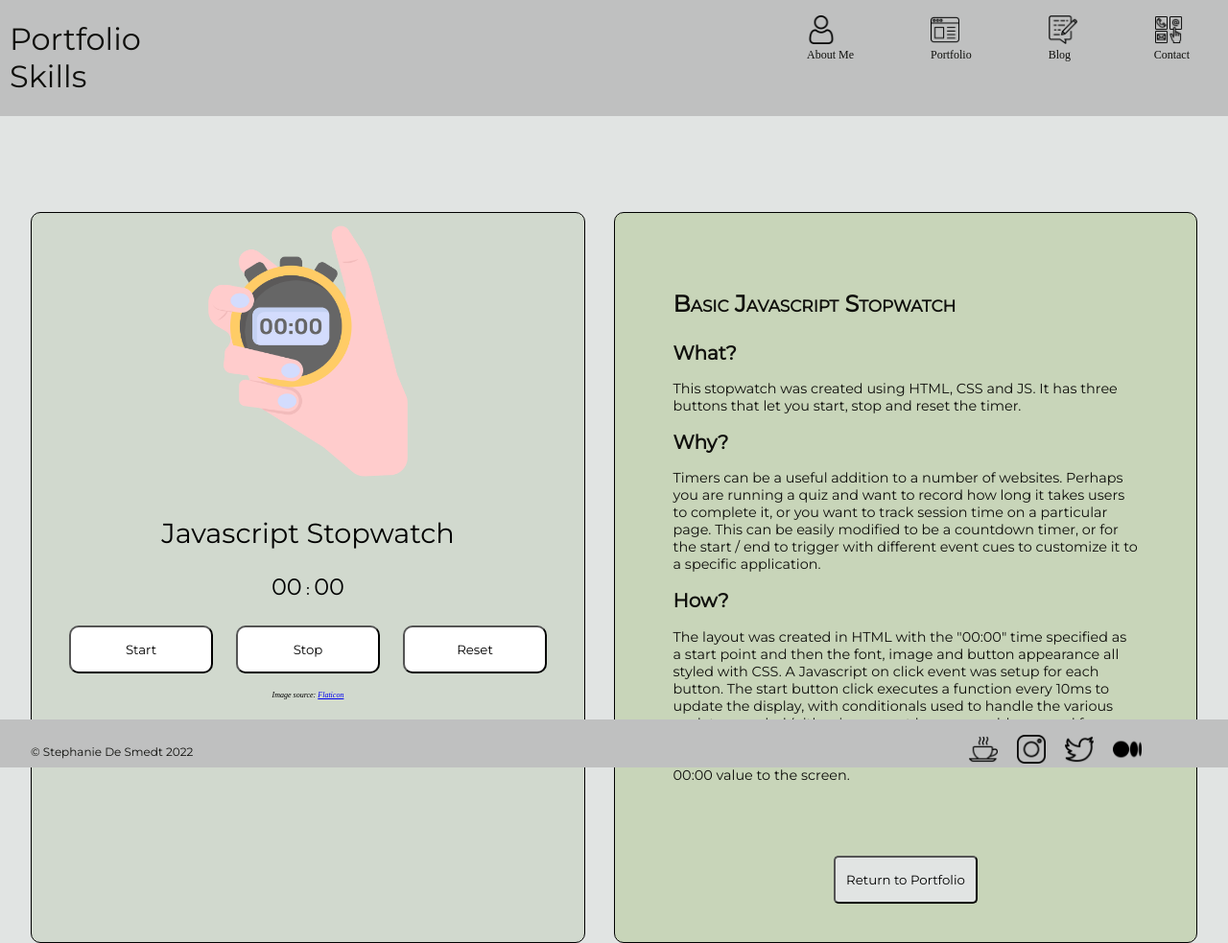
After one commit to sdesmedt/steffds.github.io, a PHP site: page /skill-projects/stopwatch/stopwatch.html in a window 1280 px wide. The commit adds this page. Shown: the whole page at 96% size. Run offline with PHP 8.4, Linux system fonts and the light colour scheme.

Commit message:
Stopwatch project and blog update

```diff
--- a/main-content/aboutme-style.css
+++ b/main-content/aboutme-style.css
@@ -166,7 +166,7 @@ h2 {
     height: 20px;
 }
 .php{
-    width: 20%;
+    width: 50%;
     background-color: green;
     color: green;
     border-radius: 10px 0 0 10px;
--- a/main-content/contact-style.css
+++ b/main-content/contact-style.css
@@ -194,3 +194,6 @@ main {
     align-self: center;
     margin-left: 10%;
 }
+.contact-form button:hover {
+    opacity: 0.7;
+}
--- a/main-content/portfolio.html
+++ b/main-content/portfolio.html
@@ -95,6 +95,7 @@
     <ul>
         <a href="../skill-projects/rotating-card/skill-rotating-card.html"><li>Rotating Card Animation</li></a>
         <a href="../skill-projects/image-carousel/skill-image-carousel.html"><li>Image Carousel</li></a>
+        <a href="../skill-projects/stopwatch/stopwatch.html"><li>Basic Stopwatch</li></a>
     </ul>
 
 
--- /dev/null
+++ b/skill-projects/stopwatch/stopwatch.html
@@ -0,0 +1,98 @@
+<!DOCTYPE html>
+<html lang="en">
+    <!DOCTYPE html>
+    <html lang="en">
+
+    <head>
+        <!--Tab Title Info-->
+        <title> Skills: Basic Javascript Stopwatch</title>
+        <!--Meta Data-->
+        <meta charset="utf-8">
+        <meta name="description" content="Demonstration of a rotating card styled with CSS">
+        <meta name="viewport" content="width=device-width, initial-scale=1">
+        <meta name="keywords" content="Portfolio, Coding, Web Design, HTML, CSS">
+        <meta name="author" content="Stephanie De Smedt">
+        <!--Links to CSS stylesheets, fonts, icons etc-->
+        <link rel="stylesheet" href="./watch-style.css">
+        <link rel="preconnect" href="https://fonts.googleapis.com">
+        <link rel="preconnect" href="https://fonts.gstatic.com" crossorigin>
+        <link href="https://fonts.googleapis.com/css2?family=Lora:ital@1&family=Montserrat&display=swap" rel="stylesheet">
+    </head>
+    <body>
+        <header>
+            <h1>Portfolio Skills</h1>
+            <nav>
+             <figure class="navitem">
+                 <a href="../../main-content/aboutme.html"><img class="navimg" src="../../resources/Icons/about-me-icon.png">
+                 <figcaption>About Me</figcaption></a>
+             </figure>
+             <figure class="navitem">
+                 <a href="../../main-content/portfolio.html"><img class="navimg" src="../../resources/Icons/portfolio-icon.png">
+                 <figcaption>Portfolio</figcaption></a>
+             </figure>
+             <figure class="navitem">
+                 <a href="../../main-content/blog.html"><img class="navimg" src="../../resources/Icons/blog-icon.png">
+                 <figcaption>Blog</figcaption></a>
+             </figure>
+             <figure class="navitem">
+                 <a href="../../main-content/contact.html"><img class="navimg" src="../../resources/Icons/contact-icon.png"></a>
+                 <figcaption>Contact</figcaption>
+             </figure>
+         </nav>
+         </header>
+
+
+    <main>
+        <div class="container">
+           <img src="./stopwatch.png" alt="Stopwatch Graphic">
+            <h2>Javascript Stopwatch</h2>
+
+           <p><span id="seconds">00</span> : <span id="tens">00</span></p>
+           <button id="button-start">Start</button>
+           <button id="button-stop">Stop</button>
+           <button id="button-reset">Reset</button>
+           <script src="watch.js"></script>
+           <p class="reference">Image source: <a href="https://www.flaticon.com/search?word=stopwatch&color=color&order_by=2" target="_blank">Flaticon</a></p>
+        </div>
+           <section id="details">
+            <div id="text-container">
+           <h1>Basic Javascript Stopwatch</h1>
+           <h2>What?</h2>
+           <p>This stopwatch was created using HTML, CSS and JS.  It has three buttons that let you start, stop
+               and reset the timer.
+           </p>
+           <h2>Why?</h2>
+           <p>Timers can be a useful addition to a number of websites.  Perhaps you are running a quiz and want to
+               record how long it takes users to complete it, or you want to track session time on a particular page.
+               This can be easily modified to be a countdown timer, or for the start / end to trigger
+               with different event cues to customize it to a specific application.
+           </p>
+           <h2>How?</h2>
+           <p>The layout was created in HTML with the "00:00" time specified as a start point and then the font, image and button appearance
+               all styled with CSS.  A Javascript on click event was setup for each button.  The start button
+               click executes a function every 10ms to update the display, with conditionals used to handle the various
+               updates needed (either increment by one or add a second for example).  The stop button halts this cycle of running
+               the funnction and the reset button halts the function and restores the orginal 00:00 value to the screen.
+           </p>
+           </div>
+           <a class="button" href="../../main-content/portfolio.html"><button type="button">Return to Portfolio</button></a>
+        </section>
+
+        </main>
+
+
+     <!--Page Specific Content Ends Here-->
+     <footer>
+        <p>&copy; Stephanie De Smedt 2022</p>
+        <ul>
+            <li><a href="https://www.buymeacoffee.com/simplystef" target="_blank" rel="noreferrer noopener"><img class="footerimg" src="../../resources/Icons/coffee-cup.png"></a></li>
+            <li><img class="footerimg" src="./resources/Icons/instagram-white.png"></li>
+            <li><a href="https://twitter.com/Simply_Stefff" target="_blank" rel="noreferrer noopener"><img class="footerimg" src="../../resources/Icons/twitter-white.png"></a></li>
+            <li><a href="https://medium.com/@simply_stef" target="_blank" rel="noreferrer noopener"><img class="footerimg" src="../../resources/Icons/medium.png"></a></li>
+        </ul>
+    </footer>
+
+</body>
+
+
+</html>
--- /dev/null
+++ b/skill-projects/stopwatch/watch-style.css
@@ -0,0 +1,182 @@
+html{
+    font-size: 16px;
+    margin: auto;
+}
+body{
+    background-color: #e1e4e3;
+    color: #0F0F0C;
+    margin: 0;
+    height: 100vh;
+}
+
+/*Title Bar Styling*/
+header {
+    background-color: #bfc0c0;
+    width: 100%;
+    position: sticky;
+    top: 0;
+    display: grid;
+    grid-template-columns: 1fr 3fr 1fr;
+}
+header h1 {
+    font-family: 'Montserrat', sans-serif;
+    font-size: 2rem;
+    grid-column: 1 / span 1;
+    margin-left: 5%;
+
+}
+header a {
+    text-decoration: none;
+}
+header nav {
+    grid-column: 3 / span 1;
+    display: flex;
+}
+.navitem {
+    align-self: ;
+    justify-self:center;
+}
+header figcaption{
+    color: #0F0F0C;
+    font-size: 0.75rem;
+    white-space: nowrap;
+}
+.navimg {
+    max-width: 30px;
+    max-height: 30px;
+}
+footer {
+    background-color: #bfc0c0;
+    width: 100%;
+    position: fixed;
+    bottom: 0;
+    display: grid;
+    grid-template-columns: 1fr 2fr 1fr;
+    height: 50px;
+}
+
+footer p {
+    grid-column: 1 / span 1;
+    margin-left: 10%;
+    align-self: center;
+    font-family: 'Montserrat', sans-serif;
+    font-size: 0.75rem;
+}
+
+footer ul {
+    grid-column: 3 / span 1;
+    display: flex;
+
+}
+
+footer li {
+    display: inline;
+    list-style: none;
+    align-items: center;
+    margin: 0 10px;
+}
+.footerimg {
+    width: 30px;
+}
+
+main {
+    width: 100%;
+    height: 100vh;
+    display: grid;
+    grid-template-rows: 100px 1fr 100px;
+    grid-template-columns: 1fr 1fr;
+}
+.container {
+    width:90%;
+    margin-left: 5%;
+    color: black;
+    text-align: center;
+    background-color: #d1d9ce;
+    grid-row: 2 / span 1;
+    grid-column: 1 / span 1;
+    border-radius: 10px;
+    border: 1px solid black;
+    margin-bottom: 70px;
+}
+.container img{
+    width: 50%;
+    max-width: 400px;
+}
+h1,
+h2,h3 {
+    font-family:  'Montserrat', sans-serif;
+    font-weight: 200;
+    font-size: 1.8rem;
+    text-transform: capitalize;
+}
+
+
+#seconds, #tens {
+    font-family:  'Montserrat', sans-serif;
+    font-size: 1.5rem;
+}
+
+button {
+    width: 150px;
+    height: 50px;
+    background: white;
+    border-radius: 10px;
+    margin: 10px;
+    outline: none;
+    font-family:  'Montserrat', sans-serif;
+
+}
+
+button:hover{
+    opacity: 0.7;
+    font-weight: bold;
+
+}
+.reference {
+    font-size: 0.5rem;
+    font-style: italic;
+}
+
+#details {
+    grid-row: 2 / span 1;
+    grid-column: 2 / span 1;
+    background-color: #c8d5b9;
+    border: 1px solid black;
+    margin-right: 5%;
+    display: flex;
+    flex-direction: column;
+    border-radius: 10px;
+    margin-bottom: 70px;
+    text-overflow: ellipsis;
+}
+#text-container {
+    margin: 10%;
+    font-family: 'Montserrat', sans-serif;
+}
+#text-container h2 {
+    font-weight: 800;
+    font-size: 1.25rem;
+}
+#text-container p {
+    font-size:0.9rem;
+    text-overflow: ellipsis;
+    margin-bottom: 1%;
+}
+#text-container h1 {
+    font-size: 1.5rem;
+    font-variant: small-caps;
+    font-weight: 900;
+    margin-bottom: 5%;
+}
+.button {
+    margin-bottom: 5%;
+    align-self: center;
+}
+#details button {
+    background-color: #e1e4e3;
+    border-radius: 5px;
+    padding: 10px;
+}
+#details button:hover{
+    background-color: lightgoldenrodyellow;
+}
--- /dev/null
+++ b/skill-projects/stopwatch/watch.js
@@ -0,0 +1,50 @@
+var seconds = 00;
+var tens = 00;
+
+var appendTens = document.getElementById('tens');
+var appendSeconds = document.getElementById('seconds');
+var buttonStart = document.getElementById('button-start');
+var buttonStop = document.getElementById('button-stop');
+var buttonReset = document.getElementById('button-reset');
+var interval; //Will store timer values
+
+//Start button click
+function startTimer() {
+    tens++
+    if (tens <= 9) {
+        appendTens.innerHTML = "0" + tens;
+    }
+    if (tens > 9) {
+        appendTens.innerHTML = tens;
+    }
+    if (tens > 99) {
+        seconds++
+        appendSeconds.innerHTML = "0" + seconds;
+        tens = 0;
+        appendTens.innerHTML = "0" + 0;;
+    }
+    if (seconds > 9){
+        appendSeconds.innerHTML = seconds;
+    }
+}
+
+    buttonStart.onclick = function(){
+        if(interval) {
+            clearInterval(interval);}
+
+        interval = setInterval(startTimer,10);
+    }
+    //Note: The setInterval function takes a function and a time interval in ms to execute it at.
+    //Setting 10 means every 10ms a 10th second will be added to the timer.
+
+    buttonStop.onclick = function(){
+        clearInterval(interval);
+    }
+
+    buttonReset.onclick = function (){
+        clearInterval(interval)
+        tens = "00";
+        seconds = "00";
+        appendSeconds.innerHTML = seconds;
+        appendTens.innerHTML = tens;
+    }
```
Also changed, not shown: main-content/blog.html (+130 -1 lines), resources/BlogPosts/post-15.png (added), resources/BlogPosts/post-16.png (added), resources/BlogPosts/post-17.png (added), resources/BlogPosts/post-18.png (added), resources/BlogPosts/post-19.png (added), resources/BlogPosts/post-20.png (added), resources/BlogPosts/post-21.png (added), resources/BlogPosts/post-22.png (added), skill-projects/stopwatch/stopwatch.png (added), 4 other files.
